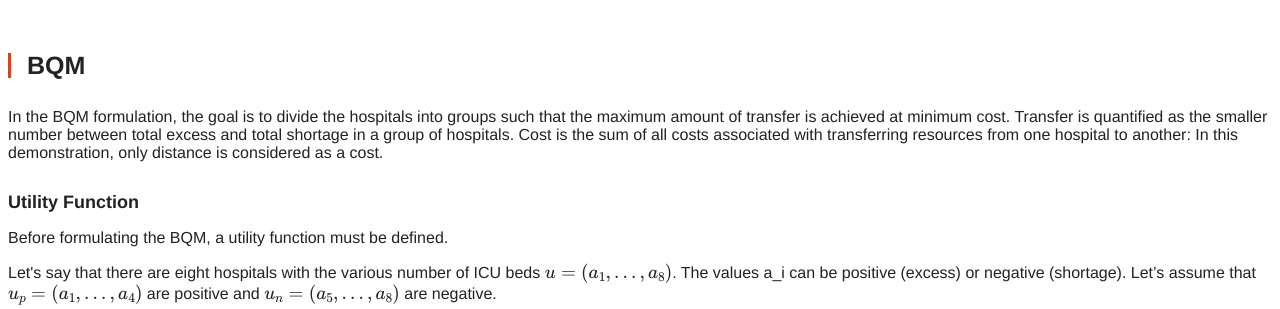
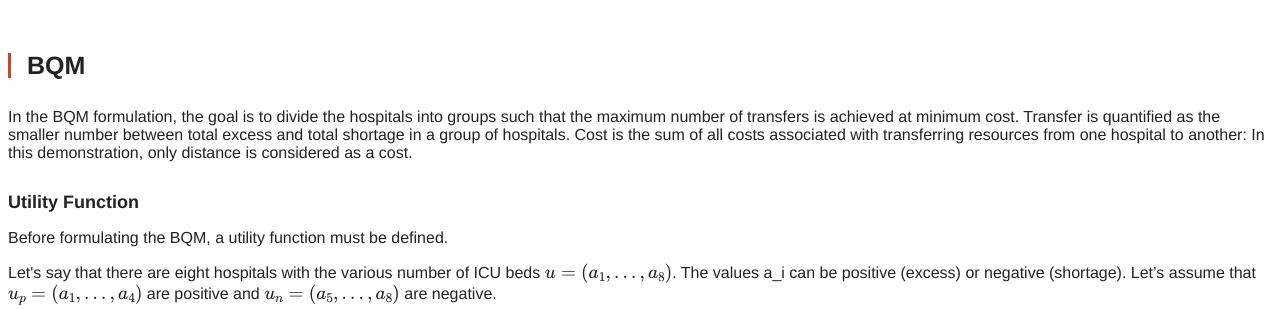
Before and after one commit to dwave-examples/resource-distribution, a Python web app: template templates/home.html in a window 1280 px wide. Shown: the part 141-450 px from the top of the page. Run offline with Jinja, Linux system fonts and the light colour scheme; the template is opened without the code that fills it, so the values that code supplies are empty; some libraries are stand-ins or nearby versions; some web fonts are replaced.

Commit message:
Grammar fixes and updates to home page and README

```diff
--- a/templates/home.html
+++ b/templates/home.html
@@ -16,7 +16,7 @@
 <h2>BQM</h2>
 <p>
     In the BQM formulation, the goal is to divide the hospitals into groups such that the maximum
-    amount of transfer is achieved at minimum cost. Transfer is quantified as the smaller
+    number of transfers is achieved at minimum cost. Transfer is quantified as the smaller
     number between total excess and total shortage in a group of hospitals. Cost is the sum of all
     costs associated with transferring resources from one hospital to another: In this demonstration,
     only distance is considered as a cost.
```
Also changed, not shown: README.md.
